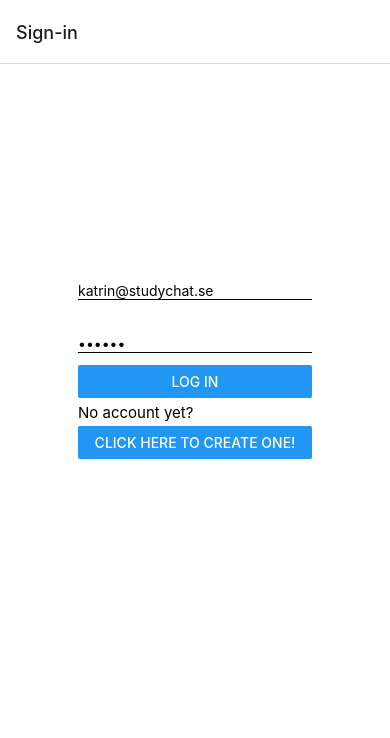
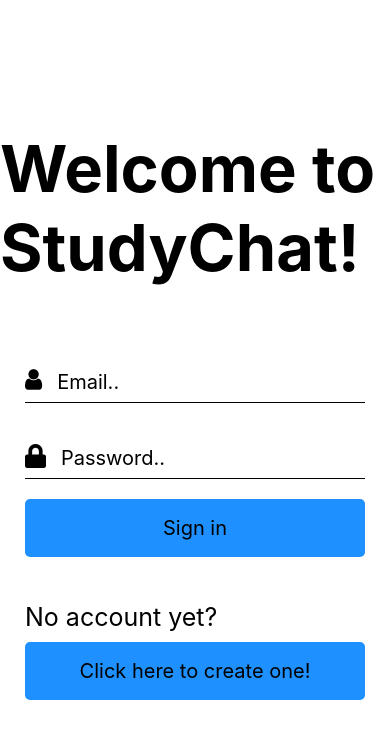
Before and after one commit to KatrinKahur/StudyChat, a React Native app: screen /Sign-in in a window 390 px wide. Shown: the top 738 px of the page. Built offline with nearby package versions, Linux system fonts and the light colour scheme; no server answers.

Commit message:
Made some changes in styling.

```diff
--- a/App.js
+++ b/App.js
@@ -5,7 +5,7 @@ import AsyncStorage from "@react-native-async-storage/async-storage";
 import {firebaseConfig} from "./src/config/firebaseConfig";
 import { getAuth, onAuthStateChanged } from "firebase/auth";
 import React from "react";
-import { View } from 'react-native';
+import { View, Platform, Text } from 'react-native';
 import SignInScreen from "./src/screens/signInScreen";
 import SignUpScreen from "./src/screens/signUpScreen";
 import MainScreen from "./src/screens/mainScreen";
@@ -43,15 +43,19 @@ export default function App() {
       <NavigationContainer>{
         isSignedIn ? (
                 <Stack.Navigator initialRouteName="Main">
-                  <Stack.Screen name="Main" component={MainScreen} />
+                  <Stack.Screen name="Main"
+                                component={MainScreen} />
                 </Stack.Navigator>
             ) :
             (isSignedIn === null)? (
-                    <View style={{backgroundColor: "white"}}></View>
+                    <View style={{backgroundColor: "white"}}><Text>Loading</Text></View>
                 ) :
                 (<Stack.Navigator initialRouteName="Sign-in">
-                  <Stack.Screen name="Sign-in" component={SignInScreen}/>
-                  <Stack.Screen name="Sign-up" component={SignUpScreen} />
+                  <Stack.Screen options={{headerShown: Platform.OS !== "web"}}
+                                name="Sign-in"
+                                component={SignInScreen}/>
+                  <Stack.Screen name="Sign-up"
+                                component={SignUpScreen} />
                 </Stack.Navigator>)
       }
       </NavigationContainer>
--- a/package.json
+++ b/package.json
@@ -10,6 +10,7 @@
     "eject": "expo eject"
   },
   "dependencies": {
+    "@react-native-async-storage/async-storage": "~1.15.0",
     "@react-navigation/native-stack": "^6.6.2",
     "expo": "~44.0.0",
     "expo-status-bar": "~1.2.0",
@@ -17,11 +18,11 @@
     "react": "17.0.1",
     "react-dom": "17.0.1",
     "react-native": "0.64.3",
-    "react-native-web": "0.17.1",
-    "@react-native-async-storage/async-storage": "~1.15.0"
+    "react-native-web": "0.17.1"
   },
   "devDependencies": {
     "@babel/core": "^7.12.9",
+    "@expo/vector-icons": "^13.0.0",
     "@react-navigation/native": "^6.0.10"
   },
   "private": true
--- a/src/screens/signInScreen.js
+++ b/src/screens/signInScreen.js
@@ -1,12 +1,13 @@
 import React from "react";
 import AuthUser from "../external/authUser";
-import {Button, StyleSheet, Text, TextInput, View} from "react-native";
+import {Pressable, Platform, StyleSheet, Text, TextInput, View} from "react-native";
 import {StatusBar} from "expo-status-bar";
+import {FontAwesome, FontAwesome5} from '@expo/vector-icons';
 
 export default function SignInScreen( {navigation} ){
     const[authStatus, setAuthStatus] = React.useState(0);
-    const[email, setEmail] = React.useState("katrin@studychat.se");
-    const[password, setPassword] = React.useState("katrin");
+    const[email, setEmail] = React.useState("");
+    const[password, setPassword] = React.useState("");
 
     React.useEffect(function (){
         if(authStatus > 0)
@@ -16,13 +17,23 @@ export default function SignInScreen( {navigation} ){
     return(
         <View style={styles.container}>
                 <View style={styles.signInContainer}>
-                    <TextInput style={styles.signInInput} value={email}
+                    <Text style={styles.welcomeText}>Welcome to StudyChat!</Text>
+                    <View style={styles.signInInputContainer}>
+                        <View style={styles.emailInputContainer}>
+                            <FontAwesome name="user" size={24} color="black" />
+                            <TextInput style={styles.signInInputText} value={email}
                                        onChangeText={(e) => setEmail(e)}
                                        placeholder="Email.."/>
-                    <TextInput style={styles.signInInput} value={password}
+                        </View>
+                        <View style={styles.passwordInputContainer}>
+                            <FontAwesome5 name="lock" size={24} color="black" />
+                            <TextInput style={styles.signInInputText} value={password}
                                        secureTextEntry={true}
                                        onChangeText = {(e) => setPassword(e)} placeholder="Password.."/>
-                    <Button style={styles.button}
+                        </View>
+                    </View>
+                    <View style={styles.buttonContainer}>
+                        <Pressable style={styles.button}
                                    onPress={()=>{
                                        if(email && password === "")
                                            window.alert("Please fill in the credentials.");
@@ -32,11 +43,14 @@ export default function SignInScreen( {navigation} ){
                                            window.alert("Please fill in your password.");
                                        else
                                            setAuthStatus(authStatus + 1);
-                    }} title="Log in"/>
+                                   }} ><Text style={styles.buttonTitle}>Sign in</Text>
+                        </Pressable>
                         <Text style={styles.noAccountYetText}>No account yet? </Text>
-                    <Button style={styles.button}
-                            title="Click here to create one!"
-                            onPress={()=>{navigation.push("Sign-up")}}/>
+                        <Pressable style={styles.button}
+                                   onPress={()=>{navigation.push("Sign-up")}}>
+                            <Text style={styles.buttonTitle}>Click here to create one!</Text>
+                        </Pressable>
+                    </View>
                 </View>
                 <StatusBar style="auto"/>
         </View>
@@ -45,27 +59,70 @@ export default function SignInScreen( {navigation} ){
 
 const styles = StyleSheet.create({
     container: {
+        display: "flex",
+        width: "100%",
         flex: 1,
+        flexDirection: "row",
         backgroundColor: "white"
     },
     signInContainer: {
-        marginTop: "50%",
-        marginBottom: "10%",
-        marginHorizontal: "20%",
+        justifyContent: "center",
+        alignItems: "center",
+        flex: 1
     },
-    signInInput: {
-        paddingRight: "10%",
-        paddingTop: "5%",
-        marginVertical: "5%",
+    welcomeText: {
+        fontSize: Platform.OS === 'web' ? 65 : 40,
+        marginBottom: Platform.OS === 'web' ? 50 : 35,
+        fontWeight: "bold"
+    },
+    signInInputContainer: {
+        width: Platform.OS === 'web'? "15%":"55%",
+        minWidth: Platform.OS === 'web'? 340 : 0,
+    },
+    emailInputContainer: {
+        flexDirection: "row",
+        marginTop: Platform.OS === 'web'? 10 : 5,
+        paddingRight: 10,
+        paddingTop: 20,
+        paddingBottom: 5,
         borderBottomWidth: 1,
-        borderBottomColor: "black"
+        marginVertical: 10
+    },
+    passwordInputContainer: {
+        flexDirection: "row",
+        marginTop: Platform.OS === 'web'? 10 : 5,
+        paddingRight: Platform.OS === 'web' ? 10 : 5,
+        paddingTop: 20,
+        paddingBottom: 5,
+        borderBottomWidth: 1,
+        marginVertical: 10
+    },
+    signInInputText: {
+        fontSize: Platform.OS === 'web'? 20 : 17,
+        marginLeft: 15,
+        paddingVertical: 3,
+        overflow: "hidden"
     },
     noAccountYetText: {
-        fontSize: 15,
-        paddingVertical: "2%"
+        fontSize:  Platform.OS === 'web'? 25 : 18,
+        marginTop: 30
     },
     button: {
-        marginTop: "10%",
-        paddingVertical: "5%"
+        backgroundColor: `#1e90ff`,
+        paddingVertical: 17,
+        marginTop: 10,
+        marginBottom: 15,
+        alignItems: "center",
+        borderRadius: 5
+    },
+    buttonTitle: {
+        fontSize:  Platform.OS === 'web'? 20 : 15
+    },
+    buttonContainer: {
+        width: Platform.OS === 'web'? "15%" : "55%",
+        minWidth: Platform.OS === 'web'? 340 : 0
+    },
+    text: {
+        alignSelf: "center"
     }
 })
```
Lines whose indentation alone changed are shown as unchanged.
